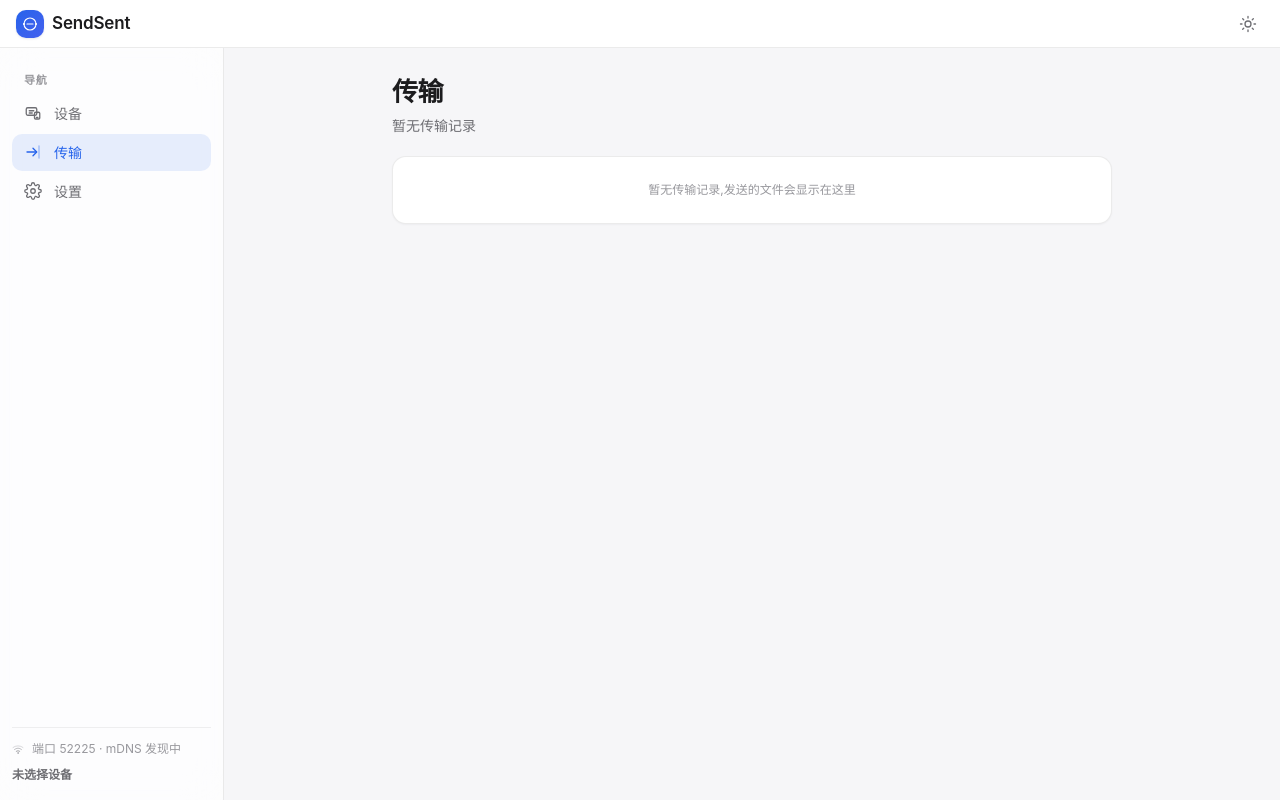
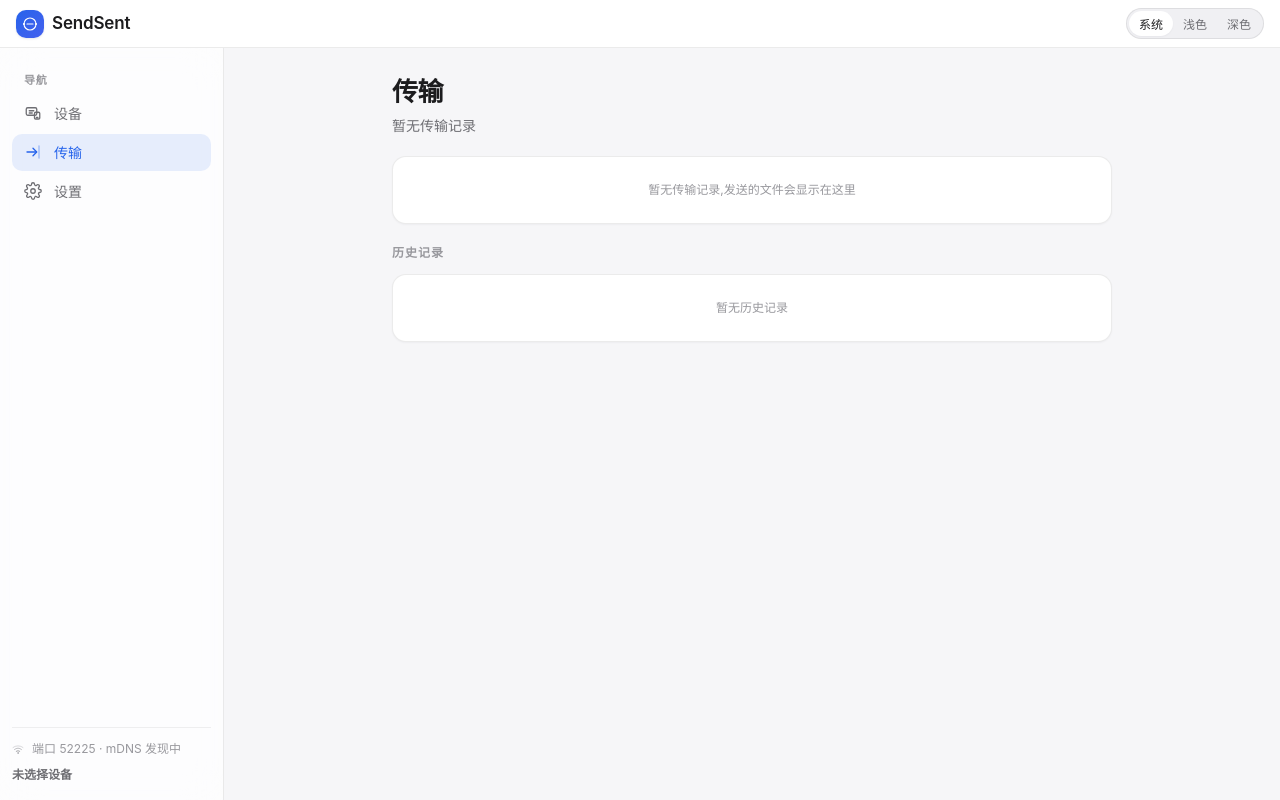
Before and after one commit to mac-rs/SendSent, a React (Vite) app: page / in a window 1280 px wide. Both pictures are taken after a click on the element "传输". Built offline with nearby package versions, Linux system fonts and the light colour scheme.

Commit message:
feat(ui): history view, save-location reveal, segmented theme control

```diff
--- a/src/App.tsx
+++ b/src/App.tsx
@@ -4,12 +4,12 @@ import { useTransfer } from "./hooks/useTransfer";
 import { PeerList } from "./components/PeerList";
 import { FilePicker } from "./components/FilePicker";
 import { IncomingRequest } from "./components/IncomingRequest";
-import { TransferProgress } from "./components/TransferProgress";
+import { TransferProgress, TransferHistory } from "./components/TransferProgress";
 import { TransferConfigEditor } from "./components/TransferConfigEditor";
 import { Settings } from "./components/Settings";
 import {
   DevicesIcon, TransferIcon, SettingsIcon,
-  PlusIcon, SunIcon, MoonIcon, LogoIcon, SendIcon, WifiIcon,
+  PlusIcon, LogoIcon, SendIcon, WifiIcon,
 } from "./components/Icons";
 import { usePlatform } from "./lib/platform";
 import { addPeer, sendText, respond } from "./lib/invoke";
@@ -21,7 +21,7 @@ type ThemePref = "auto" | "light" | "dark";
 
 function App() {
   const peers = usePeers();
-  const { request, progress, clearRequest } = useTransfer();
+  const { request, progress, history, clearHistory, clearRequest } = useTransfer();
   const { layout, platform } = usePlatform();
   const [selected, setSelected] = useState<Peer[]>([]);
   const [tab, setTab] = useState<Tab>("devices");
@@ -81,16 +81,18 @@ function App() {
         </div>
         <div className="topbar-spacer" />
         <div className="topbar-actions">
-          <button
-            className="icon-btn"
-            title={`主题:${theme === "auto" ? "跟随系统" : theme === "dark" ? "深色" : "浅色"}`}
-            onClick={() => {
-              const next: ThemePref = theme === "auto" ? "light" : theme === "light" ? "dark" : "auto";
-              setTheme(next);
-            }}
-          >
-            {theme === "dark" ? <MoonIcon /> : <SunIcon />}
-          </button>
+          <div className="segmented" role="group" aria-label="主题">
+            {(["auto", "light", "dark"] as ThemePref[]).map((t) => (
+              <button
+                key={t}
+                className={`segmented-item${theme === t ? " active" : ""}`}
+                onClick={() => setTheme(t)}
+                aria-pressed={theme === t}
+              >
+                {t === "auto" ? "系统" : t === "light" ? "浅色" : "深色"}
+              </button>
+            ))}
+          </div>
         </div>
       </header>
 
@@ -248,6 +250,13 @@ function App() {
                 <section className="section">
                   <TransferProgress items={transfers} />
                 </section>
+                <section className="section">
+                  <div className="section-title"><span>历史记录</span></div>
+                  <TransferHistory
+                    items={history}
+                    onClear={() => { if (confirm("清空全部传输记录？")) clearHistory(); }}
+                  />
+                </section>
               </>
             )}
 
--- /dev/null
+++ b/src/components/SaveLocation.tsx
@@ -0,0 +1,36 @@
+import { useEffect, useState } from "react";
+import { openPath } from "@tauri-apps/plugin-opener";
+import { getDefaultSaveDir } from "../lib/invoke";
+import { usePlatform } from "../lib/platform";
+
+export function SaveLocation() {
+  const { platform } = usePlatform();
+  const [dir, setDir] = useState("");
+  const [msg, setMsg] = useState("");
+
+  useEffect(() => {
+    getDefaultSaveDir().then(setDir).catch((e) => setMsg(String(e)));
+  }, []);
+
+  const isMobile = platform === "ios" || platform === "android";
+
+  return (
+    <div className="field">
+      <label className="field-label">保存位置</label>
+      <div className="field-row">
+        <input readOnly value={dir} />
+        {!isMobile && (
+          <button
+            className="btn btn-primary"
+            disabled={!dir}
+            onClick={() => openPath(dir).catch((e) => setMsg(String(e)))}
+          >
+            打开文件夹
+          </button>
+        )}
+      </div>
+      <div className="field-hint">{isMobile ? "接收的文件保存在此目录" : "接收的文件默认保存于此"}</div>
+      {msg && <div className="toast-msg error">{msg}</div>}
+    </div>
+  );
+}
--- a/src/components/Settings.tsx
+++ b/src/components/Settings.tsx
@@ -1,5 +1,6 @@
 import { useEffect, useState } from "react";
 import { getIdentity, setDisplayName } from "../lib/invoke";
+import { SaveLocation } from "./SaveLocation";
 
 type Msg = { type: "ok" | "err"; text: string };
 
@@ -52,6 +53,8 @@ export function Settings() {
         </div>
       </div>
 
+      <SaveLocation />
+
       <div className="field">
         <label className="field-label">关于</label>
         <div className="field-hint" style={{ lineHeight: 1.6 }}>
--- a/src/components/TransferProgress.tsx
+++ b/src/components/TransferProgress.tsx
@@ -1,5 +1,8 @@
 import { useEffect, useState } from "react";
+import { revealItemInDir, openPath } from "@tauri-apps/plugin-opener";
 import type { ProgressView } from "../hooks/useTransfer";
+import type { HistoryRecord } from "../lib/types";
+import { usePlatform } from "../lib/platform";
 import { CheckIcon, XIcon, SendIcon } from "./Icons";
 
 function fmtSize(bytes: number): string {
@@ -132,3 +135,63 @@ export function TransferProgress({
     </div>
   );
 }
+
+function HistoryRow({ r }: { r: HistoryRecord }) {
+  const names = r.files.map((f) => f.name);
+  const { platform } = usePlatform();
+  const isMobile = platform === "ios" || platform === "android";
+  const canReveal = r.direction === "recv" && r.status === "completed" && !!r.save_dir && !isMobile;
+  const reveal = () => {
+    if (!r.save_dir) return;
+    const first = r.files[0]?.rel_path;
+    const target = first ? `${r.save_dir}/${first}` : r.save_dir;
+    revealItemInDir(target).catch(() => openPath(r.save_dir!));
+  };
+  const statusText =
+    r.status === "completed" ? "完成"
+      : r.status === "rejected" ? "已拒绝"
+      : r.status === "cancelled" ? "已取消"
+      : "失败";
+  const dirText = r.direction === "send" ? "发送" : "接收";
+  return (
+    <div className={`transfer ${r.status === "completed" ? "done" : "failed"} fade-in`}>
+      <div className="transfer-head">
+        <div className="transfer-icon">
+          {r.status === "completed" ? <CheckIcon size={16} /> : <XIcon size={16} />}
+        </div>
+        <div className="transfer-info">
+          <span className="transfer-name">
+            {names.length <= 1 ? names[0] : `${names[0]} 等 ${names.length} 个文件`}
+          </span>
+          <div className="transfer-sub">
+            {dirText} · {r.peer_name} · {fmtSize(r.bytes_done)} / {fmtSize(r.total_size)}
+          </div>
+        </div>
+        <div className="transfer-pct">{statusText}</div>
+      </div>
+      {canReveal && (
+        <div className="transfer-meta">
+          <button className="btn btn-ghost" onClick={reveal}>在文件夹中显示</button>
+        </div>
+      )}
+    </div>
+  );
+}
+
+export function TransferHistory({ items, onClear }: { items: HistoryRecord[]; onClear: () => void }) {
+  if (items.length === 0) {
+    return (
+      <div className="card">
+        <div className="transfer-empty">暂无历史记录</div>
+      </div>
+    );
+  }
+  return (
+    <div className="transfers">
+      <div className="history-actions">
+        <button className="btn btn-ghost" onClick={onClear}>清空记录</button>
+      </div>
+      {items.map((r) => <HistoryRow key={r.session_id} r={r} />)}
+    </div>
+  );
+}
--- a/src/theme.css
+++ b/src/theme.css
@@ -1144,3 +1144,34 @@ textarea,
 .app.macos .topbar button {
   -webkit-app-region: no-drag;
 }
+
+/* Theme segmented control */
+.segmented {
+  display: inline-flex;
+  padding: 2px;
+  border-radius: var(--radius-full);
+  background: var(--surface-hover);
+  border: 1px solid var(--border);
+}
+.segmented-item {
+  border: 0;
+  background: transparent;
+  color: var(--text-secondary);
+  font-size: var(--fs-caption);
+  padding: 4px 10px;
+  border-radius: var(--radius-full);
+  cursor: pointer;
+  transition: background var(--t-fast) var(--ease), color var(--t-fast) var(--ease);
+}
+.segmented-item.active {
+  background: var(--surface);
+  color: var(--text);
+  box-shadow: var(--shadow-xs);
+}
+
+/* History actions row */
+.history-actions {
+  display: flex;
+  justify-content: flex-end;
+  margin-bottom: var(--s-2);
+}
```
